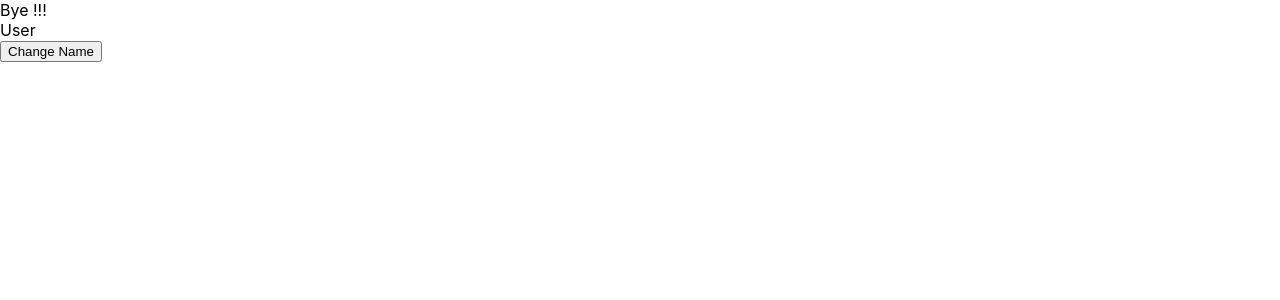
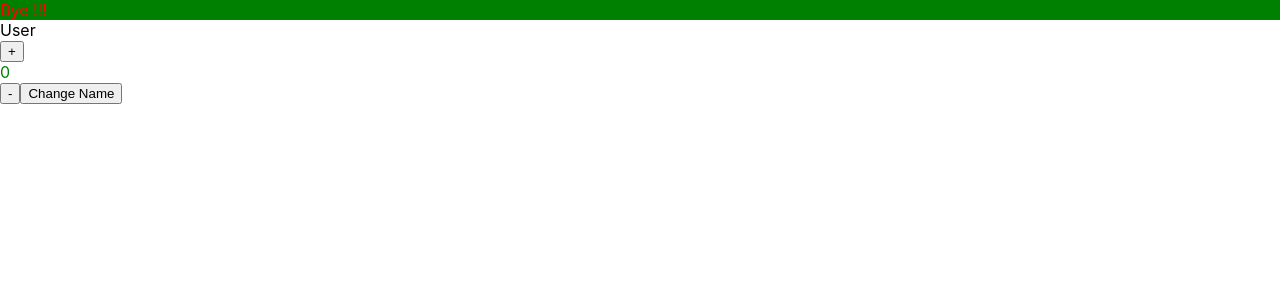
Before and after one commit to thakurutkarsh22/react-oct-fsd, a React (Create React App) app: page / in a window 1280 px wide. Shown: the top 300 px of the page. Built offline with nearby package versions, Linux system fonts and the light colour scheme.

Commit message:
adding styles to the react project

```diff
--- a/src/App.js
+++ b/src/App.js
@@ -22,6 +22,8 @@ function App() {
 
             <ByeComponent user={name} />
 
+            <IncrementDecrementComponent />
+
             {/* Button That changes the name....  */}
 
             <button onClick={changeNameHandler}>Change Name</button>
--- a/src/ByeComponent.js
+++ b/src/ByeComponent.js
@@ -1,4 +1,5 @@
 import React from "react";
+import styles from "./ByeComponent.module.css"
 
 
 
@@ -10,7 +11,8 @@ function ByeComponent(props) {
 
     return (
         <React.Fragment>
-            <div>Bye !!!</div>
+            {/* <div style={{color: "red", backgroundColor: "black"}}>Bye !!!</div>  */}
+            <div className={styles.bye}>Bye !!!</div>
             <div>{user}</div>
         </React.Fragment>
     )
--- /dev/null
+++ b/src/ByeComponent.module.css
@@ -0,0 +1,4 @@
+.bye {
+    color: red;
+    background-color: green;
+}
--- a/src/HelloCompontnt.js
+++ b/src/HelloCompontnt.js
@@ -1,6 +1,10 @@
 import logo from './logo.svg';
 import './App.css';
 import { useState } from 'react';
+
+class ABC {
+
+}
 
 function HelloComponent(props) {
 
@@ -15,7 +19,7 @@ function HelloComponent(props) {
   // UI -> User interface
   return (
   <>
-    <div className='abcd'>
+    <div style={{color: "red"}} className='abcd'>
         Hello guys  my name is {name} and I study in {standard}.
     </div>
 
@@ -60,3 +64,11 @@ export default HelloComponent;
   State -> But variable which needs to be stored
 
 */
+
+
+
+/*
+  STYLING : 1. Inline Styling
+  2. CSS file
+
+*/
--- a/src/IncementDecrementCounter/IncrementDecrementComponent.js
+++ b/src/IncementDecrementCounter/IncrementDecrementComponent.js
@@ -2,6 +2,7 @@
 // component
 
 import { useState } from "react"
+import styles from "./Incremnt.module.css"
 
 function IncrementDecrementComponent(props) {
 
@@ -42,7 +43,10 @@ function IncrementDecrementComponent(props) {
             <button onClick={plusButtonHandler}>+</button>
 
             {/* Label Number */}
-            {counter}
+            <div className={styles.counter}>
+                {counter}
+            </div>
+
             {/* Decrement sign */}
             <button onClick={minusButtonHandler}>-</button>
 
--- /dev/null
+++ b/src/IncementDecrementCounter/Incremnt.module.css
@@ -0,0 +1,7 @@
+.counter {
+    color: green;
+}
+
+.button {
+
+}
```
